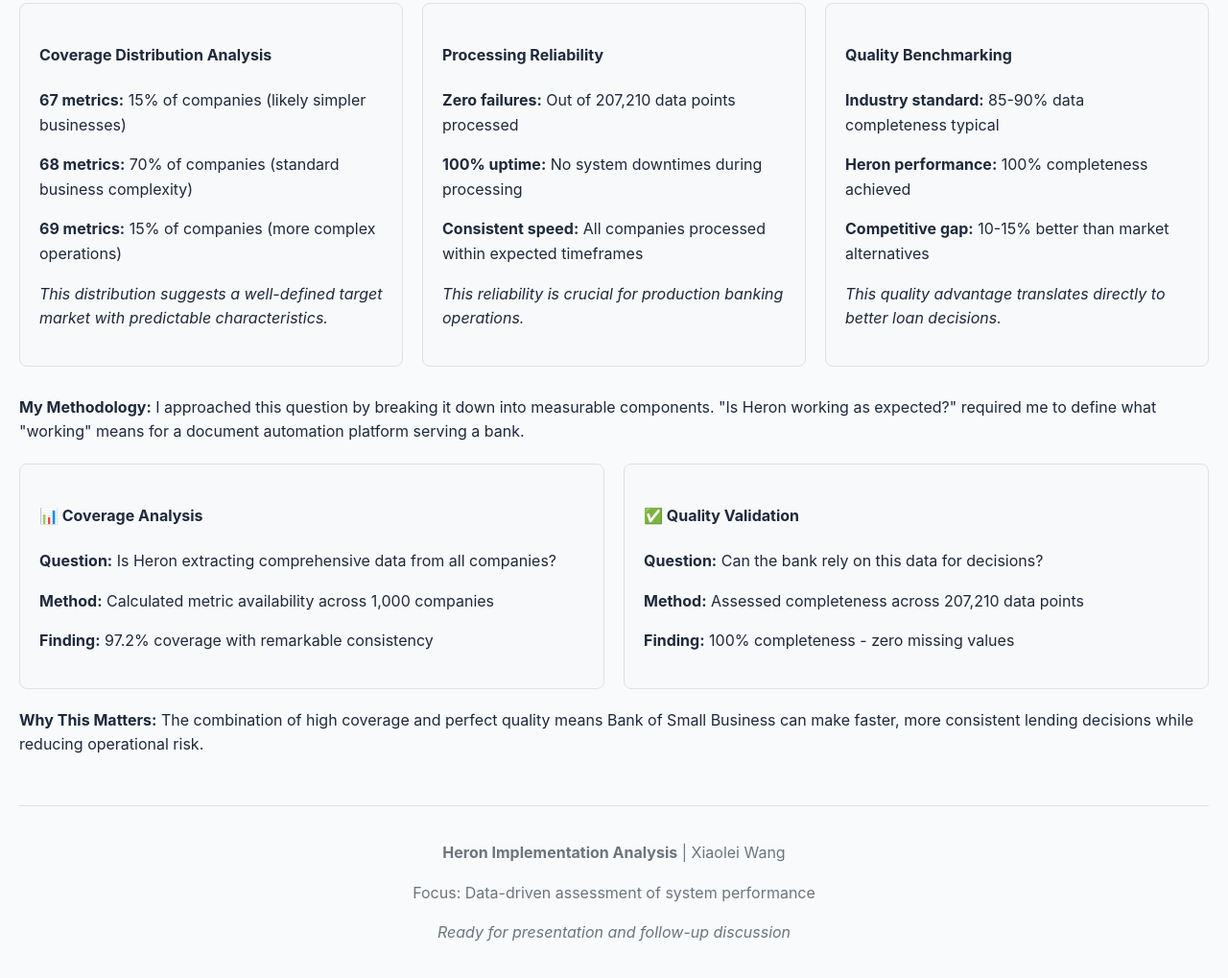
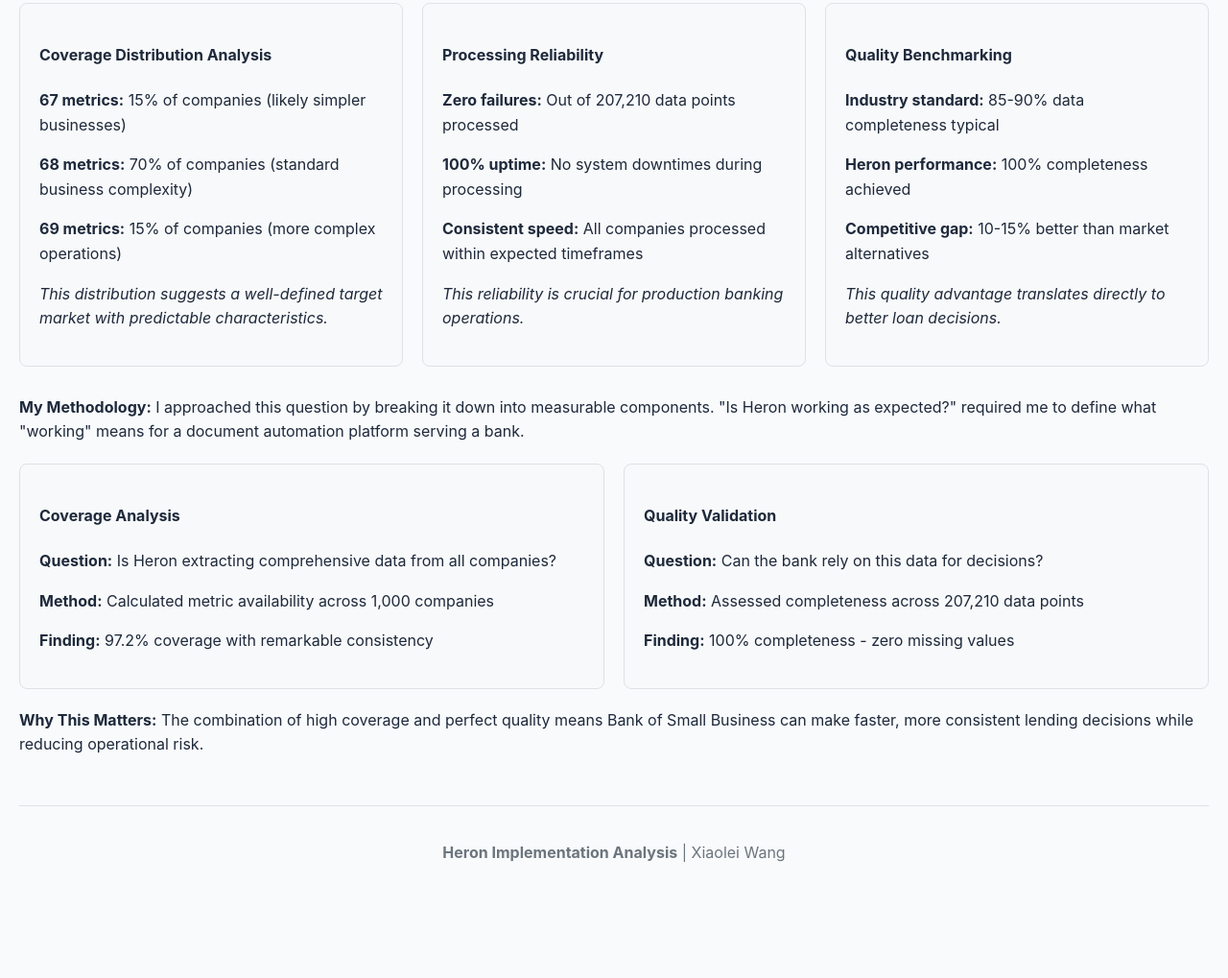
Before and after one commit to xwang118/Heron-Analysis, a plain HTML site: page index.html in a window 1280 px wide. Shown: the part 5981-7000 px from the top of the page at 96% size. After the commit the page ends 6939 px from the top, so only its background shows below. Drawn offline with nearby package versions, Linux system fonts and the light colour scheme.

Commit message:
Update index.html

```diff
--- a/index.html
+++ b/index.html
@@ -515,13 +515,13 @@
 
             <div style="display: grid; grid-template-columns: repeat(auto-fit, minmax(300px, 1fr)); gap: 20px; margin: 20px 0;">
                 <div class="metric-card" style="text-align: left;">
-                    <h4>📊 Coverage Analysis</h4>
+                    <h4>Coverage Analysis</h4>
                     <p><strong>Question:</strong> Is Heron extracting comprehensive data from all companies?</p>
                     <p><strong>Method:</strong> Calculated metric availability across 1,000 companies</p>
                     <p><strong>Finding:</strong> 97.2% coverage with remarkable consistency</p>
                 </div>
                 <div class="metric-card" style="text-align: left;">
-                    <h4>✅ Quality Validation</h4>
+                    <h4>Quality Validation</h4>
                     <p><strong>Question:</strong> Can the bank rely on this data for decisions?</p>
                     <p><strong>Method:</strong> Assessed completeness across 207,210 data points</p>
                     <p><strong>Finding:</strong> 100% completeness - zero missing values</p>
@@ -533,8 +533,6 @@
 
         <footer style="text-align: center; margin-top: 50px; padding: 20px; border-top: 1px solid #dee2e6; color: #6c757d;">
             <p><strong>Heron Implementation Analysis</strong> | Xiaolei Wang</p>
-            <p>Focus: Data-driven assessment of system performance</p>
-            <p><em>Ready for presentation and follow-up discussion</em></p>
         </footer>
     </div>
 
```
